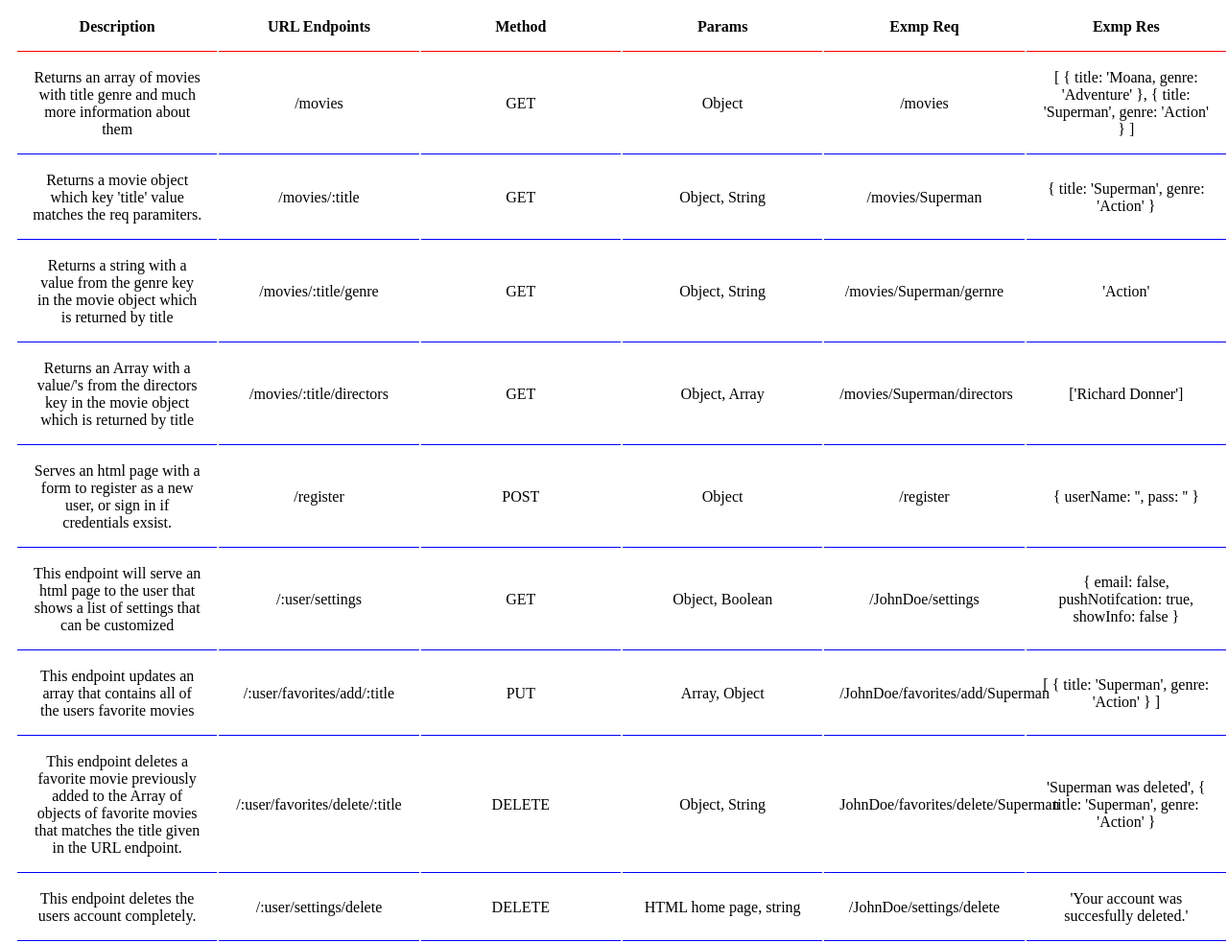
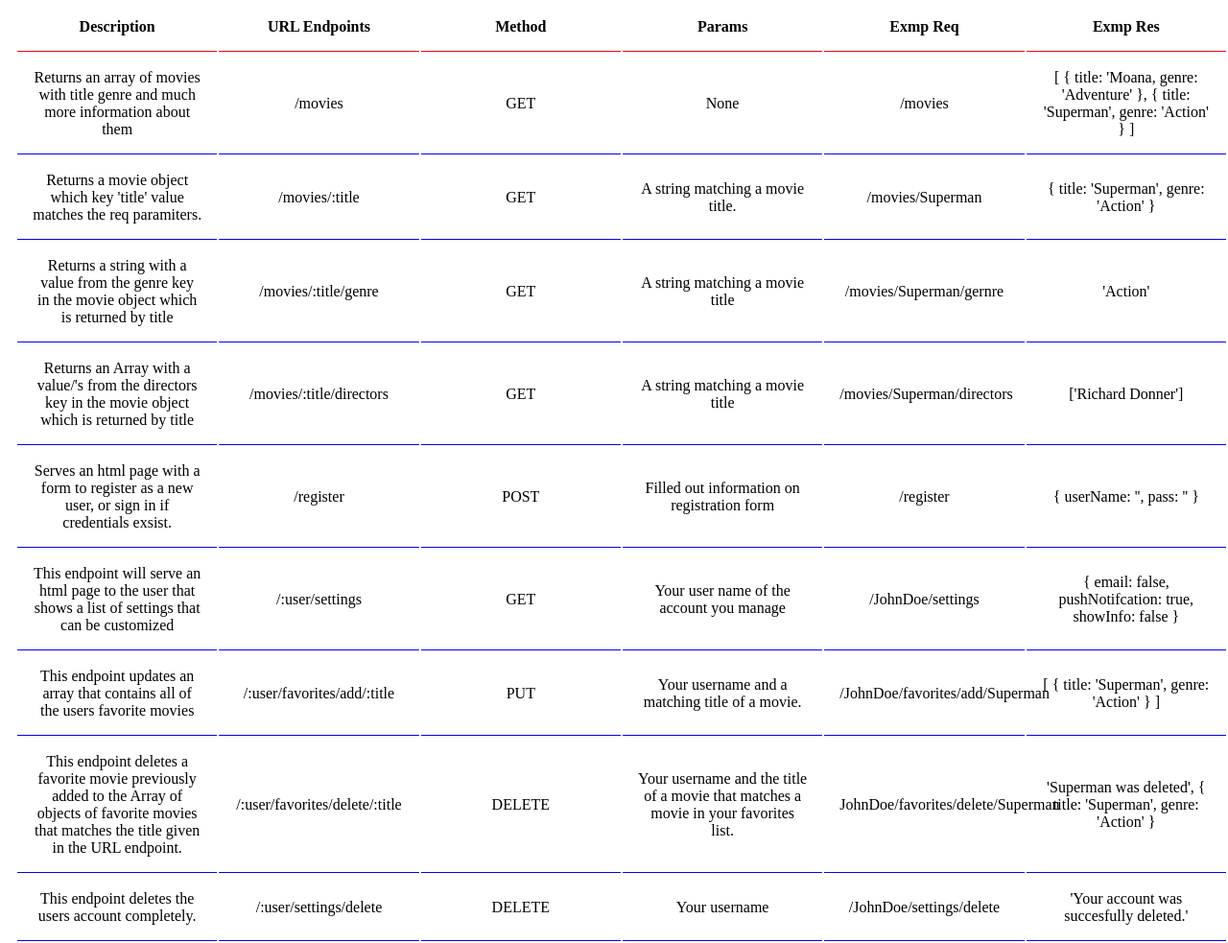
Before and after one commit to RyanLarge13/My-Flix, a website: page public/documentation.html in a window 1280 px wide. Shown: the part 224-1207 px from the top of the page at 96% size. Drawn offline with Linux system fonts and the light colour scheme.

Commit message:
Simple updates to documentation.html

```diff
--- a/public/documentation.html
+++ b/public/documentation.html
@@ -29,7 +29,7 @@
             about them</td>
             <td>/movies</td>
             <td>GET</td>
-            <td>Object</td>
+            <td>None</td>
             <td>/movies</td>
             <td>[
               {
@@ -48,7 +48,7 @@
             matches the req paramiters.</td>
             <td>/movies/:title</td>
             <td>GET</td>
-            <td>Object, String</td>
+            <td>A string matching a movie title.</td>
             <td>/movies/Superman</td>
             <td> {
               title: 'Superman',
@@ -61,7 +61,7 @@
             which is returned by title</td>
             <td>/movies/:title/genre</td>
             <td>GET</td>
-            <td>Object, String</td>
+            <td>A string matching a movie title</td>
             <td>/movies/Superman/gernre</td>
             <td>'Action'</td>
         </tr>
@@ -71,7 +71,7 @@
             which is returned by title</td>
             <td>/movies/:title/directors</td>
             <td>GET</td>
-            <td>Object, Array</td>
+            <td>A string matching a movie title</td>
             <td>/movies/Superman/directors</td>
             <td>['Richard Donner']</td>
         </tr>
@@ -82,7 +82,7 @@
             if credentials exsist.</td>
             <td>/register</td>
             <td>POST</td>
-            <td>Object</td>
+            <td>Filled out information on registration form</td>
             <td>/register</td>
             <td>{
               userName: '',
@@ -95,7 +95,7 @@
             customized</td>
             <td>/:user/settings</td>
             <td>GET</td>
-            <td>Object, Boolean</td>
+            <td>Your user name of the account you manage</td>
             <td>/JohnDoe/settings</td>
             <td>{
               email: false,
@@ -109,7 +109,7 @@
             favorite movies</td>
             <td>/:user/favorites/add/:title</td>
             <td>PUT</td>
-            <td>Array, Object</td>
+            <td>Your username and a matching title of a movie.</td>
             <td>/JohnDoe/favorites/add/Superman</td>
             <td>[
               {
@@ -126,7 +126,7 @@
             in the URL endpoint.</td>
             <td>/:user/favorites/delete/:title</td>
             <td>DELETE</td>
-            <td>Object, String</td>
+            <td>Your username and the title of a movie that matches a movie in your favorites list.</td>
             <td>JohnDoe/favorites/delete/Superman</td>
             <td>'Superman was deleted', {
                 title: 'Superman',
@@ -138,7 +138,7 @@
             users account completely.</td>
             <td>/:user/settings/delete</td>
             <td>DELETE</td>
-            <td>HTML home page, string</td>
+            <td>Your username</td>
             <td>/JohnDoe/settings/delete</td>
             <td>'Your account was succesfully deleted.'</td>
         </tr>
```
